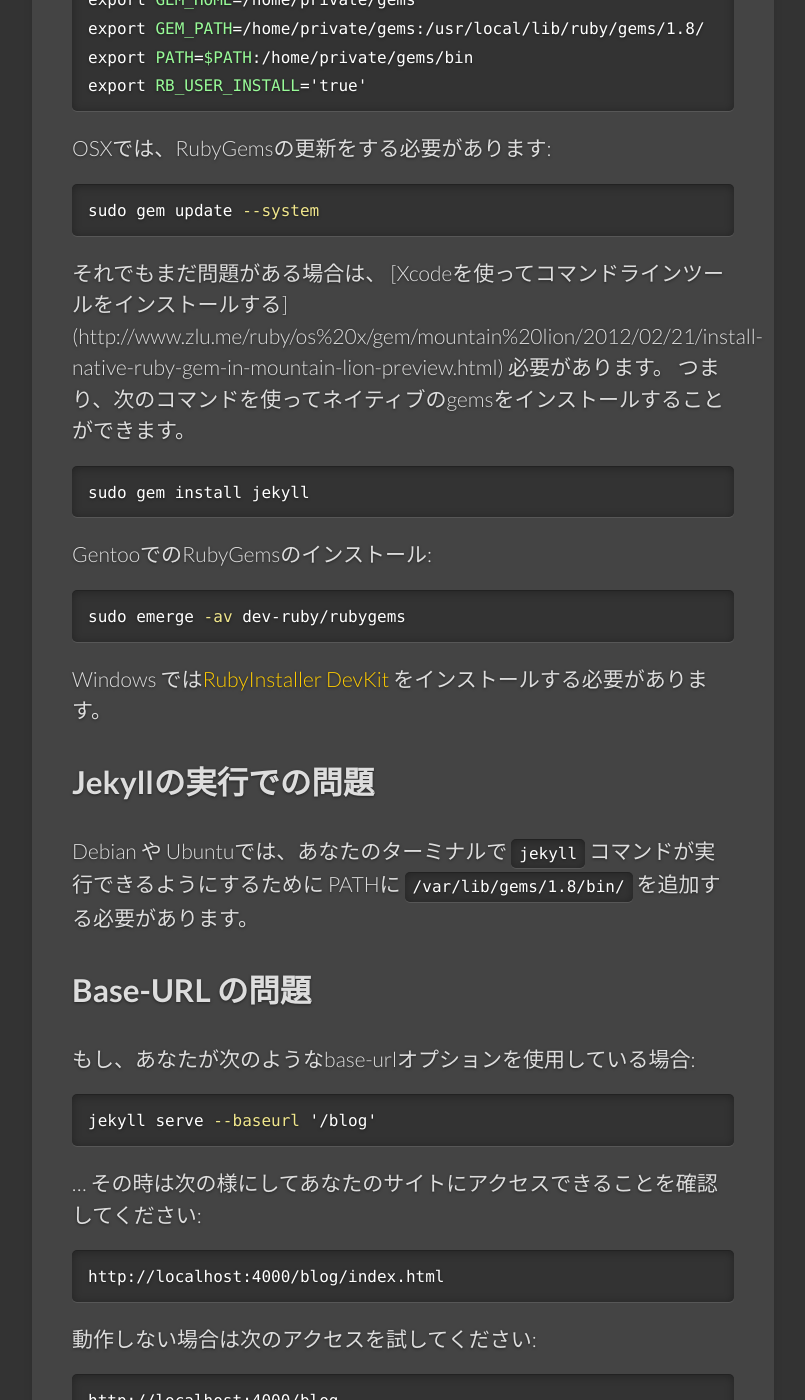
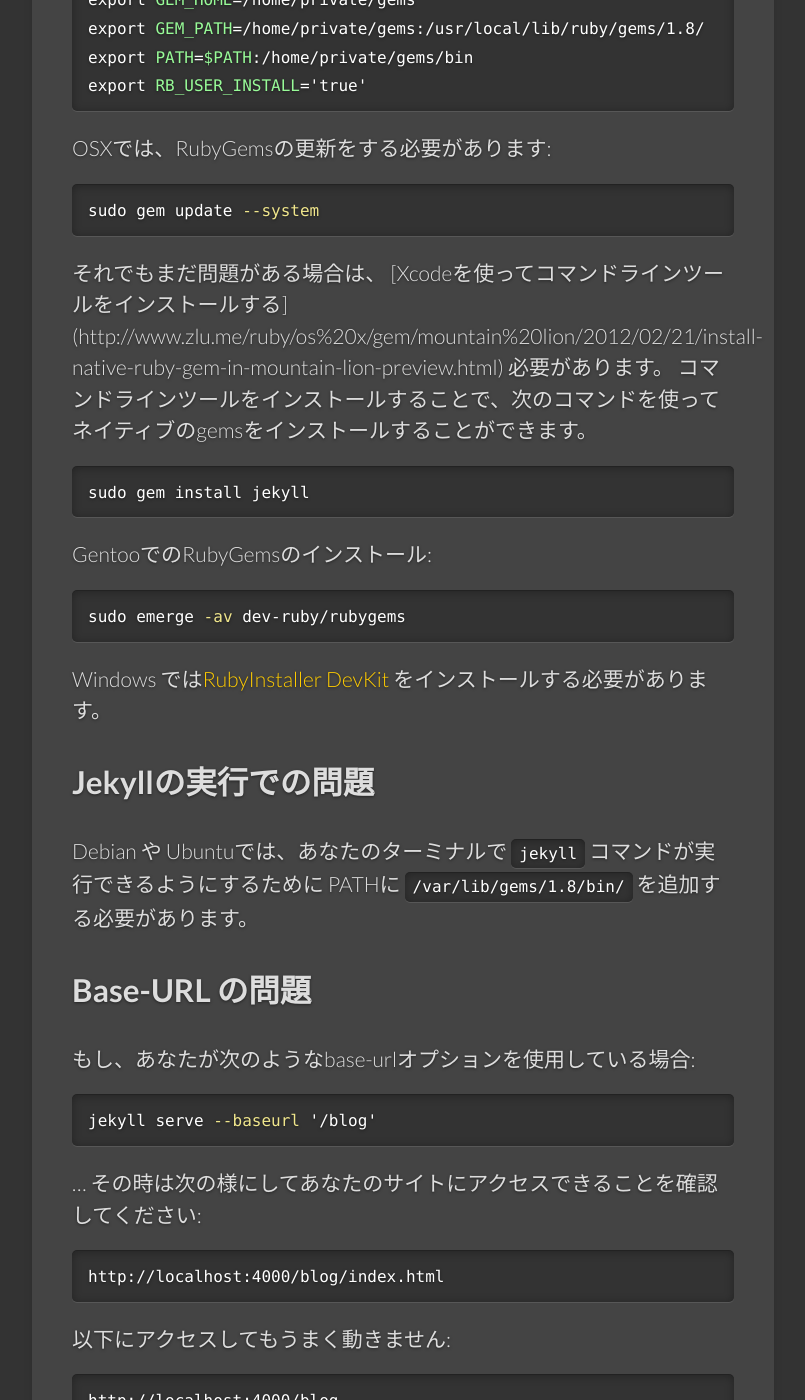
Before and after one commit to jekyllrb-ja/jekyllrb-ja.github.io, a Jekyll site: the page built from docs/troubleshooting.md, in a window 1280 px wide and 1400 px high, scrolled down 1030 px. Shown: the whole window, without its empty margins (139-944 px from the left). Built offline with Jekyll 4.4.1, drawn with Linux system fonts in a browser that asks for light colours; some web fonts are replaced.

Commit message:
指摘点の修正

```diff
--- a/docs/troubleshooting.md
+++ b/docs/troubleshooting.md
@@ -113,7 +113,7 @@
 それでもまだ問題がある場合は、 [Xcodeを使ってコマンドラインツールをインストールする]
 (http://www.zlu.me/ruby/os%20x/gem/mountain%20lion/2012/02/21/install-native-ruby-gem-in-mountain-lion-preview.html)
 必要があります。
-つまり、次のコマンドを使ってネイティブのgemsをインストールすることができます。
+コマンドラインツールをインストールすることで、次のコマンドを使ってネイティブのgemsをインストールすることができます。
 
 <!--original
 If you still have issues, you may need to [use XCode to install Command Line
@@ -207,7 +207,7 @@
 {% endhighlight %}
 -->
 
-動作しない場合は次のアクセスを試してください:
+以下にアクセスしてもうまく動きません:
 
 <!--original
 It won’t work to just access:
```
